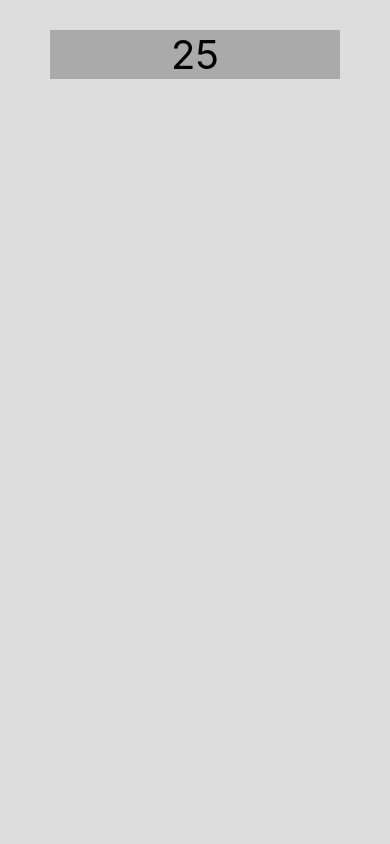
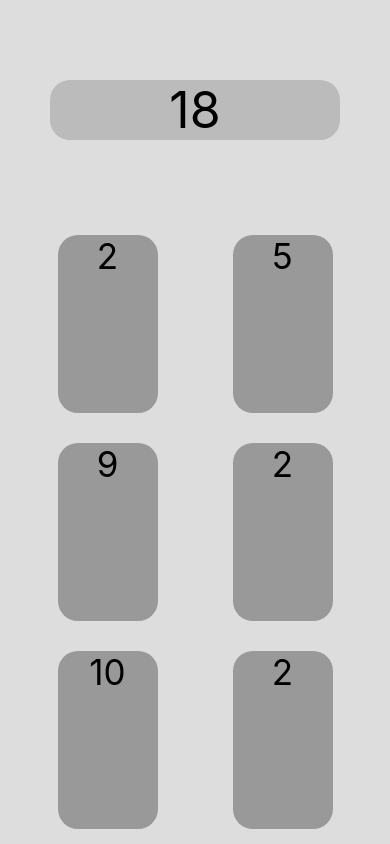
Before and after one commit to Nathanjms/react-native-essential-training, a React Native app: screen / in a window 390 px wide. Built offline with nearby package versions, Linux system fonts and the light colour scheme.

Commit message:
Styling and random number generation

```diff
--- a/package.json
+++ b/package.json
@@ -10,6 +10,7 @@
     "lint": "eslint ."
   },
   "dependencies": {
+    "prop-types": "^15.7.2",
     "react": "16.13.1",
     "react-native": "0.63.4"
   },
--- a/src/components/App.js
+++ b/src/components/App.js
@@ -4,7 +4,7 @@
 class App extends React.Component {
   render() {
     return (
-      <Game />
+      <Game randomNumberCount={6} />
     );
   }
 }
--- a/src/components/Game.js
+++ b/src/components/Game.js
@@ -1,12 +1,26 @@
 import React from 'react';
+import PropTypes from 'prop-types';
 import { StyleSheet, Text, View } from 'react-native';
 
 class App extends React.Component {
-    target = 10 + Math.floor(40 * Math.random());
+    static propTypes = {
+        randomNumberCount: PropTypes.number.isRequired,
+    };
+    randomNumbers = Array
+        .from({ length: this.props.randomNumberCount })
+        .map(() => 1 + Math.floor(10 * Math.random()));
+    target = this.randomNumbers
+        .slice(0, this.props.randomNumberCount - 2)
+        .reduce((acc, curr) => acc + curr, 0);
     render() {
         return (
             <View style={styles.container}>
                 <Text style={styles.target}>{this.target}</Text>
+                <View style={styles.numberContainer}>
+                    {this.randomNumbers.map((randomNumber, i) =>
+                        <Text key={i} style={styles.number}>{randomNumber}</Text>
+                    )}
+                </View>
             </View>
         );
     }
@@ -19,11 +33,32 @@
     },
 
     target: {
-        fontSize: 40,
-        backgroundColor: '#aaa',
-        marginHorizontal: 50,
+        fontSize: 50,
+        backgroundColor: '#bbb',
+        margin: 50,
         textAlign: 'center',
+        borderRadius: 20
+    },
+
+    numberContainer: {
+        flex: 1,
+        flexDirection: 'row',
+        flexWrap: 'wrap',
+        justifyContent: 'space-around',
+        marginHorizontal: 20,
+        marginTop: 30,
+
+    },
+
+    number: {
+        backgroundColor: '#999',
+        width: 100,
+        margin: 15,
+        textAlign: 'center',
+        fontSize: 35,
+        borderRadius: 20,
     }
+
 });
 
 export default App;
```
Also changed, not shown: .eslintrc.js, 1 other file (tests, documents, lock files or other folders).
